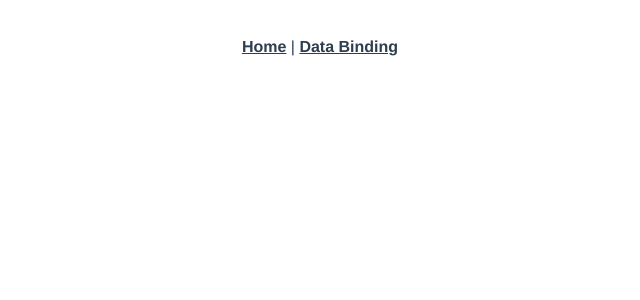
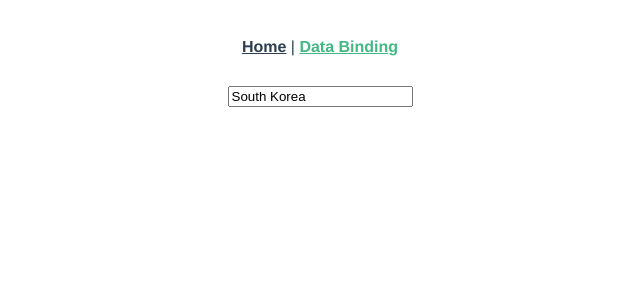
Before and after one commit to swat018/vue.js-project, a Vue app: page /databindinginputtext in a window 1280 px wide. Before the commit this address had no page. Shown: the top 300 px of the page, without its empty margins (320-960 px from the left). Built offline with nearby package versions, Linux system fonts and the light colour scheme.

Commit message:
데이터 바인딩 - Input type=text

```diff
--- a/src/App.vue
+++ b/src/App.vue
@@ -1,7 +1,7 @@
 <template>
   <div id="nav">
     <router-link to="/">Home</router-link> |
-    <router-link to="/databindinghtml">Data Binding</router-link>
+    <router-link to="/databindinginputtext">Data Binding</router-link>
   </div>
   <router-view/>
 </template>
--- a/src/router/index.js
+++ b/src/router/index.js
@@ -1,6 +1,6 @@
 import { createRouter, createWebHistory } from 'vue-router'
 import Home from '../views/Home.vue'
-import DataBindingHtml from '../views/DataBindingHtml.vue'
+import DataBindingInputText from '../views/DataBindingInputText.vue'
 
 const routes = [
   {
@@ -17,9 +17,9 @@
     component: () => import(/* webpackChunkName: "about" */ '../views/About.vue')
   },
   {
-    path: '/databindinghtml',
-    name: 'DataBindingHtml',
-    component: DataBindingHtml
+    path: '/databindinginputtext',
+    name: 'DataBindingInputText',
+    component: DataBindingInputText
   }
 ]
 
--- /dev/null
+++ b/src/views/DataBindingInputText.vue
@@ -0,0 +1,16 @@
+<template>
+  <div>
+    <input type="text" v-model="valueModel" />
+  </div>
+</template>
+
+<script>
+export default {
+  name: "DataBindingInputText",
+  data() {
+    return {
+      valueModel: 'South Korea'
+    };
+  }
+}
+</script>
```
